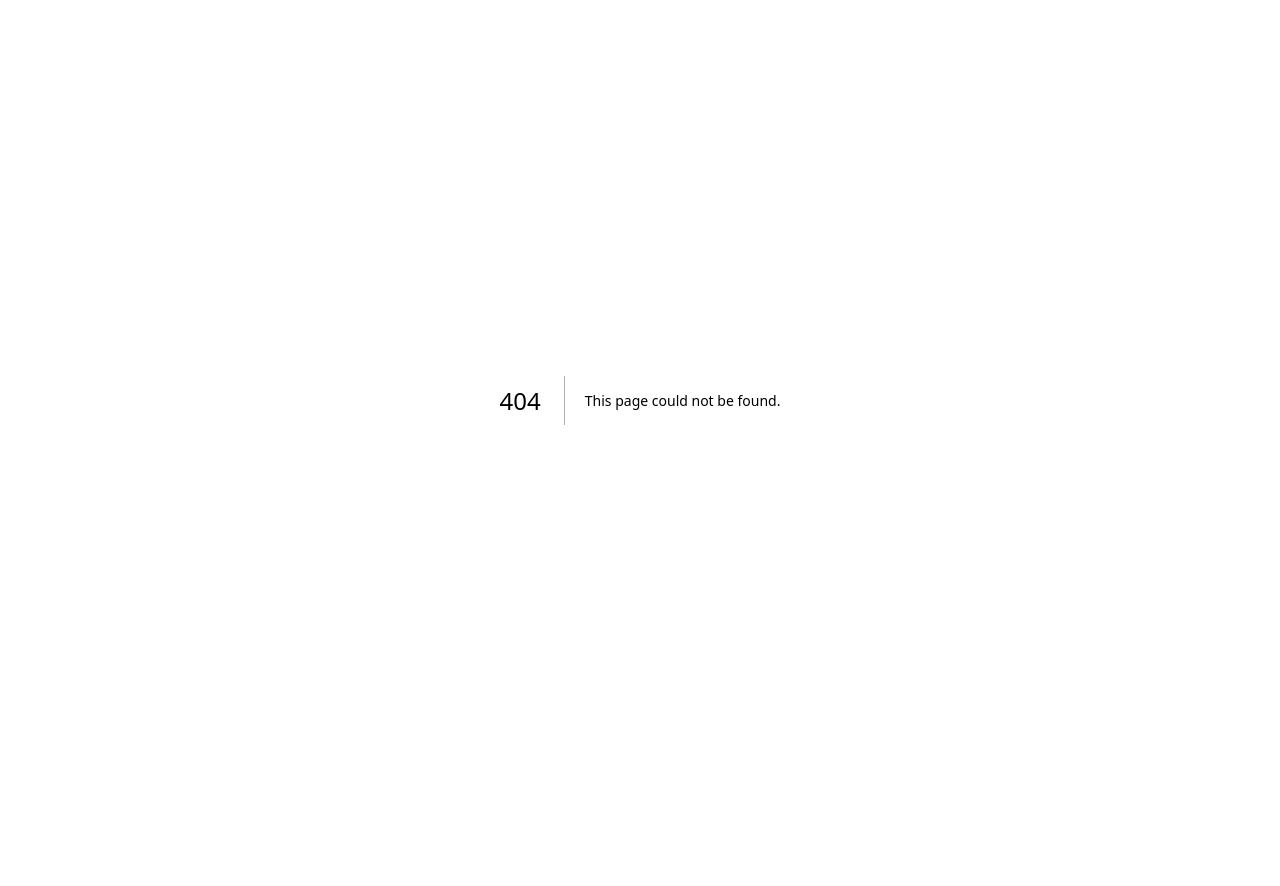
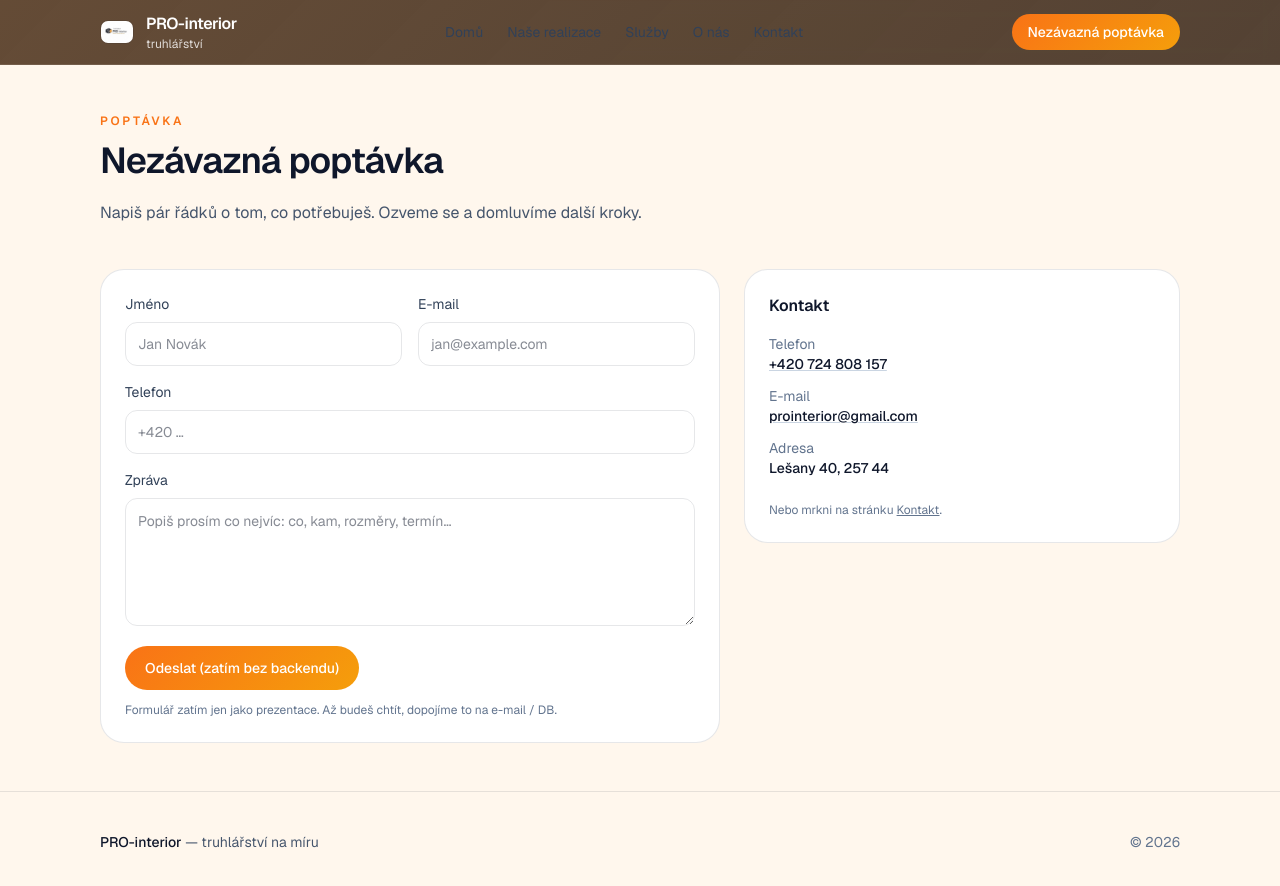
Before and after one commit to Vokurcak68/pro-interior, a Next.js app: page /poptavka in a window 1280 px wide. Before the commit this address had no page. Shown: the top 886 px of the page. Before the commit the page ends 800 px from the top, so only its background shows below. Built offline with nearby package versions, Linux system fonts and the light colour scheme.

Commit message:
feat(pages): split kontakt and poptavka into separate pages

```diff
--- a/src/app/kontakt/page.tsx
+++ b/src/app/kontakt/page.tsx
@@ -12,68 +12,26 @@ export default function KontaktPage() {
               KONTAKT
             </div>
             <h1 className="mt-3 text-3xl sm:text-4xl font-semibold tracking-tight text-slate-900">
-              Nezávazná poptávka
+              Kontakt
             </h1>
             <p className="mt-4 text-slate-600 leading-8">
-              Napiš pár řádků o tom, co potřebuješ. Ozveme se a domluvíme další
-              kroky.
+              Ozvi se – telefon, e-mail nebo se stav podle adresy.
             </p>
           </div>
 
           <div className="mt-10 grid gap-6 lg:grid-cols-12">
-            <form
-              className="lg:col-span-7 rounded-3xl border p-6"
-              style={{ borderColor: "var(--line)", background: "var(--surface)" }}
-            >
-              <div className="grid gap-4 sm:grid-cols-2">
-                <label className="grid gap-2 text-sm">
-                  <span className="text-slate-700">Jméno</span>
-                  <input
-                    className="h-11 rounded-xl border px-3"
-                    style={{ borderColor: "var(--line)" }}
-                    placeholder="Jan Novák"
-                  />
-                </label>
-                <label className="grid gap-2 text-sm">
-                  <span className="text-slate-700">E-mail</span>
-                  <input
-                    type="email"
-                    className="h-11 rounded-xl border px-3"
-                    style={{ borderColor: "var(--line)" }}
-                    placeholder="jan@example.com"
-                  />
-                </label>
-                <label className="grid gap-2 text-sm sm:col-span-2">
-                  <span className="text-slate-700">Telefon</span>
-                  <input
-                    className="h-11 rounded-xl border px-3"
-                    style={{ borderColor: "var(--line)" }}
-                    placeholder="+420 …"
-                  />
-                </label>
-                <label className="grid gap-2 text-sm sm:col-span-2">
-                  <span className="text-slate-700">Zpráva</span>
-                  <textarea
-                    className="min-h-32 rounded-xl border p-3"
-                    style={{ borderColor: "var(--line)" }}
-                    placeholder="Popiš prosím co nejvíc: co, kam, rozměry, termín…"
-                  />
-                </label>
+            <div className="lg:col-span-7">
+              <div
+                className="rounded-3xl border p-6"
+                style={{ borderColor: "var(--line)", background: "var(--surface)" }}
+              >
+                <div className="text-base font-semibold text-slate-900">Kde nás najdete</div>
+                <div className="mt-3 text-sm text-slate-600 leading-7">
+                  Pokud chceš poslat nezávaznou poptávku přes formulář, použij stránku{" "}
+                  <a className="underline" href="/poptavka">Poptávka</a>.
+                </div>
               </div>
-
-              <button
-                type="button"
-                className="mt-5 inline-flex items-center justify-center rounded-full px-5 py-3 text-sm font-medium text-white"
-                style={{ background: "linear-gradient(135deg, var(--brand), var(--brand-2))" }}
-              >
-                Odeslat (zatím bez backendu)
-              </button>
-
-              <div className="mt-3 text-xs text-slate-500">
-                Formulář zatím jen jako prezentace. Až budeš chtít, dopojíme to na
-                e-mail / DB.
-              </div>
-            </form>
+            </div>
 
             <div className="lg:col-span-5">
               <div className="rounded-3xl border p-6" style={{ borderColor: "var(--line)", background: "var(--surface)" }}>
--- /dev/null
+++ b/src/app/poptavka/page.tsx
@@ -0,0 +1,118 @@
+import { SiteHeader } from "@/components/SiteHeader";
+import { SiteFooter } from "@/components/SiteFooter";
+
+export default function PoptavkaPage() {
+  return (
+    <div className="min-h-full flex flex-col">
+      <SiteHeader />
+      <main className="flex-1 py-12">
+        <div className="container">
+          <div className="max-w-2xl">
+            <div className="text-xs font-semibold tracking-[0.22em] uppercase" style={{ color: "var(--brand)" }}>
+              POPTÁVKA
+            </div>
+            <h1 className="mt-3 text-3xl sm:text-4xl font-semibold tracking-tight text-slate-900">
+              Nezávazná poptávka
+            </h1>
+            <p className="mt-4 text-slate-600 leading-8">
+              Napiš pár řádků o tom, co potřebuješ. Ozveme se a domluvíme další kroky.
+            </p>
+          </div>
+
+          <div className="mt-10 grid gap-6 lg:grid-cols-12">
+            <form
+              className="lg:col-span-7 rounded-3xl border p-6"
+              style={{ borderColor: "var(--line)", background: "var(--surface)" }}
+            >
+              <div className="grid gap-4 sm:grid-cols-2">
+                <label className="grid gap-2 text-sm">
+                  <span className="text-slate-700">Jméno</span>
+                  <input
+                    className="h-11 rounded-xl border px-3"
+                    style={{ borderColor: "var(--line)" }}
+                    placeholder="Jan Novák"
+                  />
+                </label>
+                <label className="grid gap-2 text-sm">
+                  <span className="text-slate-700">E-mail</span>
+                  <input
+                    type="email"
+                    className="h-11 rounded-xl border px-3"
+                    style={{ borderColor: "var(--line)" }}
+                    placeholder="jan@example.com"
+                  />
+                </label>
+                <label className="grid gap-2 text-sm sm:col-span-2">
+                  <span className="text-slate-700">Telefon</span>
+                  <input
+                    className="h-11 rounded-xl border px-3"
+                    style={{ borderColor: "var(--line)" }}
+                    placeholder="+420 …"
+                  />
+                </label>
+                <label className="grid gap-2 text-sm sm:col-span-2">
+                  <span className="text-slate-700">Zpráva</span>
+                  <textarea
+                    className="min-h-32 rounded-xl border p-3"
+                    style={{ borderColor: "var(--line)" }}
+                    placeholder="Popiš prosím co nejvíc: co, kam, rozměry, termín…"
+                  />
+                </label>
+              </div>
+
+              <button
+                type="button"
+                className="mt-5 inline-flex items-center justify-center rounded-full px-5 py-3 text-sm font-medium text-white"
+                style={{ background: "linear-gradient(135deg, var(--brand), var(--brand-2))" }}
+              >
+                Odeslat (zatím bez backendu)
+              </button>
+
+              <div className="mt-3 text-xs text-slate-500">
+                Formulář zatím jen jako prezentace. Až budeš chtít, dopojíme to na e-mail / DB.
+              </div>
+            </form>
+
+            <div className="lg:col-span-5">
+              <div
+                className="rounded-3xl border p-6"
+                style={{ borderColor: "var(--line)", background: "var(--surface)" }}
+              >
+                <div className="text-base font-semibold text-slate-900">Kontakt</div>
+                <div className="mt-4 grid gap-3 text-sm text-slate-700">
+                  <div>
+                    <div className="text-slate-500">Telefon</div>
+                    <a
+                      className="font-medium text-slate-900 underline decoration-slate-300 hover:decoration-slate-500"
+                      href="tel:+420724808157"
+                    >
+                      +420 724 808 157
+                    </a>
+                  </div>
+                  <div>
+                    <div className="text-slate-500">E-mail</div>
+                    <a
+                      className="font-medium text-slate-900 underline decoration-slate-300 hover:decoration-slate-500"
+                      href="mailto:prointerior@gmail.com"
+                    >
+                      prointerior@gmail.com
+                    </a>
+                  </div>
+                  <div>
+                    <div className="text-slate-500">Adresa</div>
+                    <div className="font-medium text-slate-900">Lešany 40, 257 44</div>
+                  </div>
+                </div>
+
+                <div className="mt-6 text-xs text-slate-500">
+                  Nebo mrkni na stránku <a className="underline" href="/kontakt">Kontakt</a>.
+                </div>
+              </div>
+            </div>
+          </div>
+        </div>
+      </main>
+      <SiteFooter />
+    </div>
+  );
+}
--- a/src/app/realizace/[id]/page.tsx
+++ b/src/app/realizace/[id]/page.tsx
@@ -68,7 +68,7 @@ export default async function RealizaceDetailPage({
 
                 <div className="mt-8 flex gap-3">
                   <Link
-                    href="/kontakt"
+                    href="/poptavka"
                     className="inline-flex items-center justify-center rounded-full px-5 py-3 text-sm font-medium text-white"
                     style={{ background: "linear-gradient(135deg, var(--brand), var(--brand-2))" }}
                   >
--- a/src/components/SiteHeader.tsx
+++ b/src/components/SiteHeader.tsx
@@ -122,7 +122,7 @@ export function SiteHeader({ variant = "sticky" }: { variant?: "sticky" | "overl
             </button>
 
             <Link
-              href="/kontakt"
+              href="/poptavka"
               className={
                 isOverlay
                   ? "hidden sm:inline-flex rounded-full px-4 py-2 text-sm font-medium text-slate-900 whitespace-nowrap"
@@ -162,7 +162,7 @@ export function SiteHeader({ variant = "sticky" }: { variant?: "sticky" | "overl
                   </Link>
                 ))}
                 <Link
-                  href="/kontakt"
+                  href="/poptavka"
                   className="hover:text-slate-950 transition-colors py-2 sm:hidden"
                   onClick={() => setOpen(false)}
                 >
```
